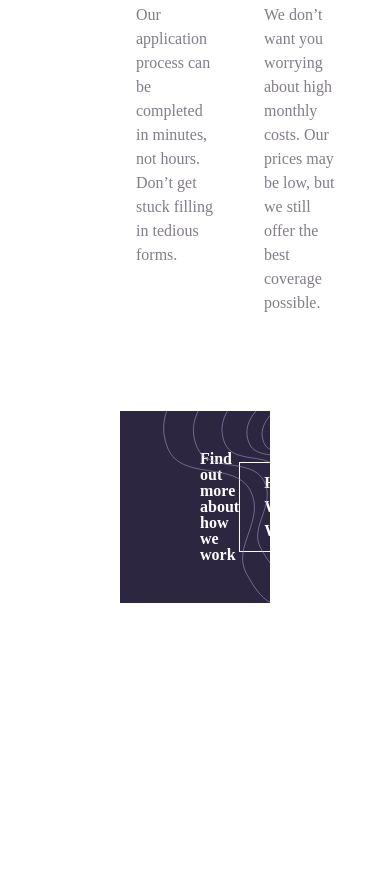
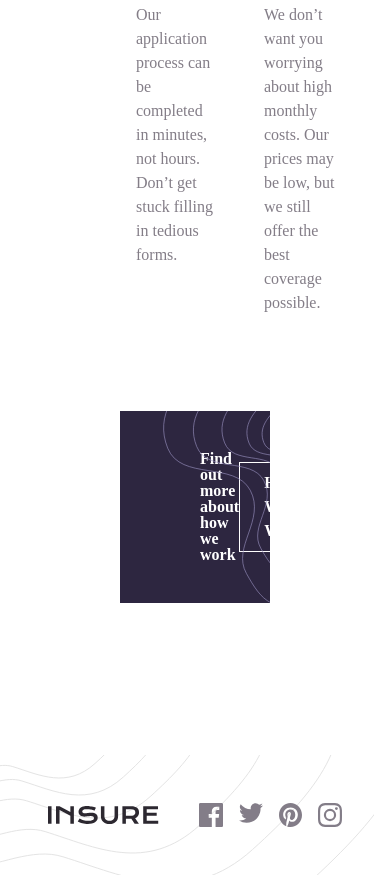
Before and after one commit to Code-Beaker/insure-landing-page-code-beaker-2, a website built with Vite: page app/index.html in a window 390 px wide. Shown: the part 1391-2266 px from the top of the page. Before the commit the page ends 2026 px from the top, so only its background shows below. Built offline with nearby package versions, Linux system fonts and the light colour scheme.

Commit message:
create footer

```diff
--- a/app/index.html
+++ b/app/index.html
@@ -129,5 +129,37 @@
         </div>
       </section>
     </main>
+    <footer class="footer">
+      <picture>
+        <source
+          media="(min-width: 50rem)"
+          srcset="assets/images/bg-pattern-footer-desktop.svg"
+        />
+        <img
+          src="assets/images/bg-pattern-footer-mobile.svg"
+          alt=""
+          class="footer__bg"
+        />
+      </picture>
+      <div class="footer__container">
+        <a href="index.html" class="footer__logo">
+          <img src="assets/images/logo.svg" alt="" />
+        </a>
+        <ul class="footer__social-icons">
+          <li class="footer__social-icons__item">
+            <img src="assets/images/icon-facebook.svg" alt="" />
+          </li>
+          <li class="footer__social-icons__item">
+            <img src="assets/images/icon-twitter.svg" alt="" />
+          </li>
+          <li class="footer__social-icons__item">
+            <img src="assets/images/icon-pinterest.svg" alt="" />
+          </li>
+          <li class="footer__social-icons__item">
+            <img src="assets/images/icon-instagram.svg" alt="" />
+          </li>
+        </ul>
+      </div>
+    </footer>
   </body>
 </html>
--- a/app/scss/style.scss
+++ b/app/scss/style.scss
@@ -152,6 +152,7 @@ h4 {
 // HOW WE WORK
 .how-we-work {
   padding: 2rem 7.5rem;
+  margin-bottom: 7.5rem;
 
   #{&}__wrapper {
     background-color: m.color(primary__dark-violet);
@@ -194,3 +195,33 @@ h4 {
     }
   }
 }
+
+// FOOTER
+.footer {
+  padding: 3rem;
+  background-color: m.color(neutral__white);
+  position: relative;
+  overflow: hidden;
+  z-index: 1;
+
+  #{&}__bg {
+    position: absolute;
+    left: 0;
+    top: 0;
+    max-width: 100%;
+    height: auto;
+    z-index: -1;
+  }
+
+  #{&}__container {
+    display: flex;
+    justify-content: space-between;
+    align-items: center;
+  }
+
+  #{&}__social-icons {
+    display: flex;
+    list-style: none;
+    gap: 1rem;
+  }
+}
```
